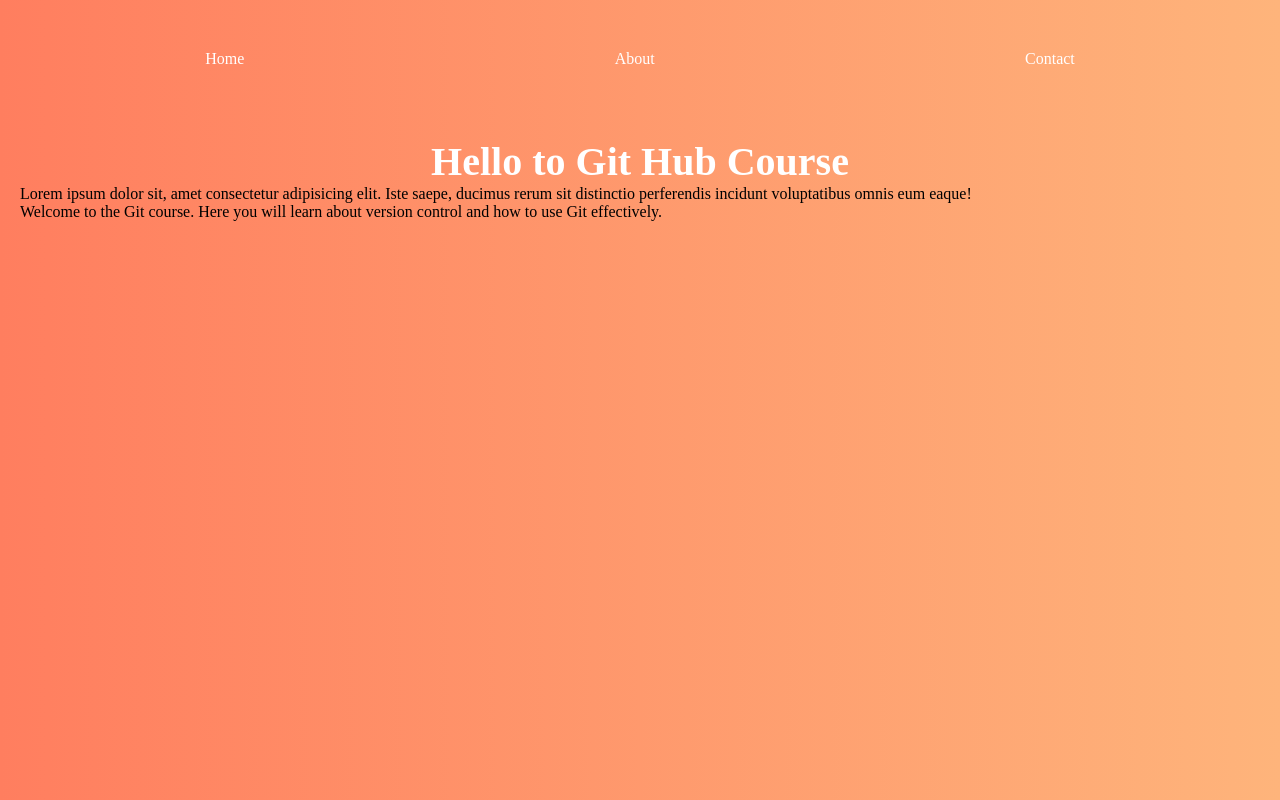
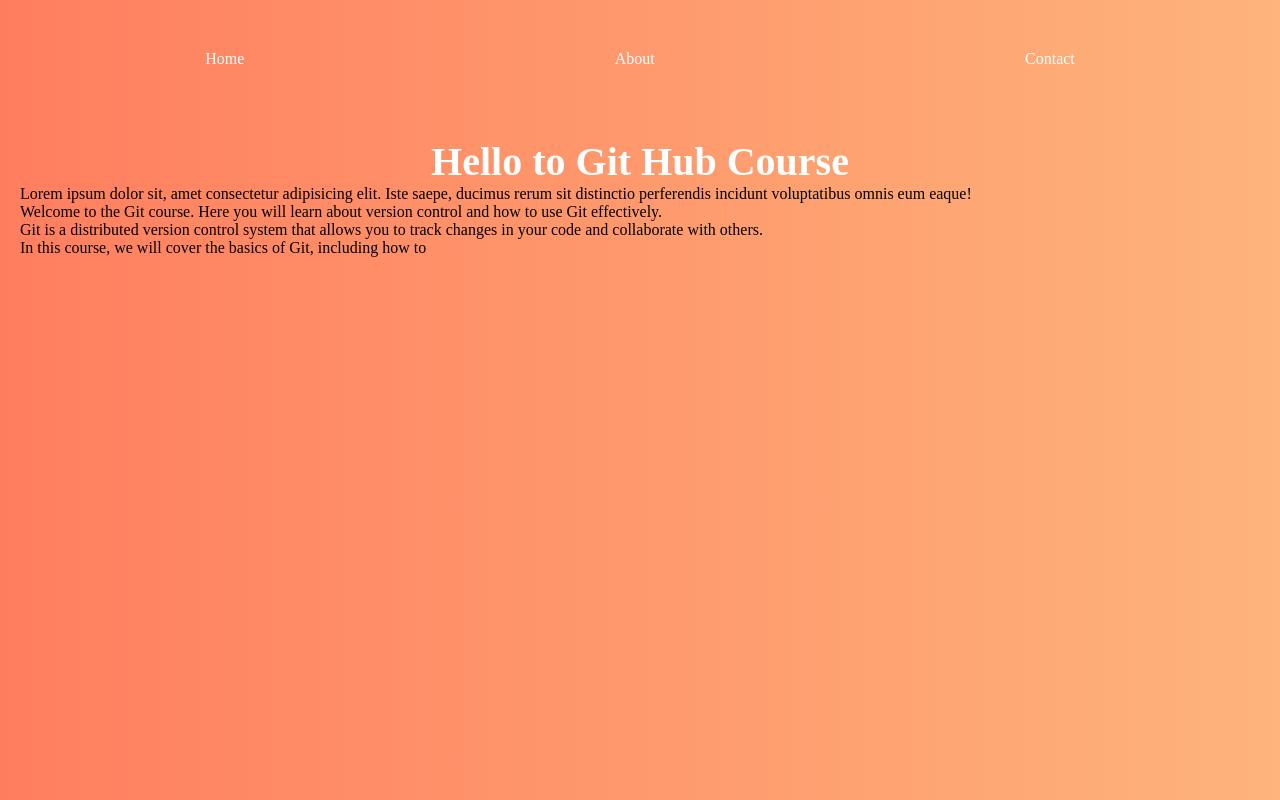
Before and after one commit to mohamedayman2346/gitthree, a plain HTML site: page index.html in a window 1280 px wide. Drawn offline with Linux system fonts and the light colour scheme.

Commit message:
add two p

```diff
--- a/index.html
+++ b/index.html
@@ -19,6 +19,8 @@
     <h1>Hello to Git Hub Course</h1>
     <p>Lorem ipsum dolor sit, amet consectetur adipisicing elit. Iste saepe, ducimus rerum sit distinctio perferendis incidunt voluptatibus omnis eum eaque!</p>
     <p>Welcome to the Git course. Here you will learn about version control and how to use Git effectively.</p>
+    <p>Git is a distributed version control system that allows you to track changes in your code and collaborate with others.</p>
+    <p>In this course, we will cover the basics of Git, including how to
 </header>
 </body>
 </html>
```
Also changed, not shown: 2 other files.
